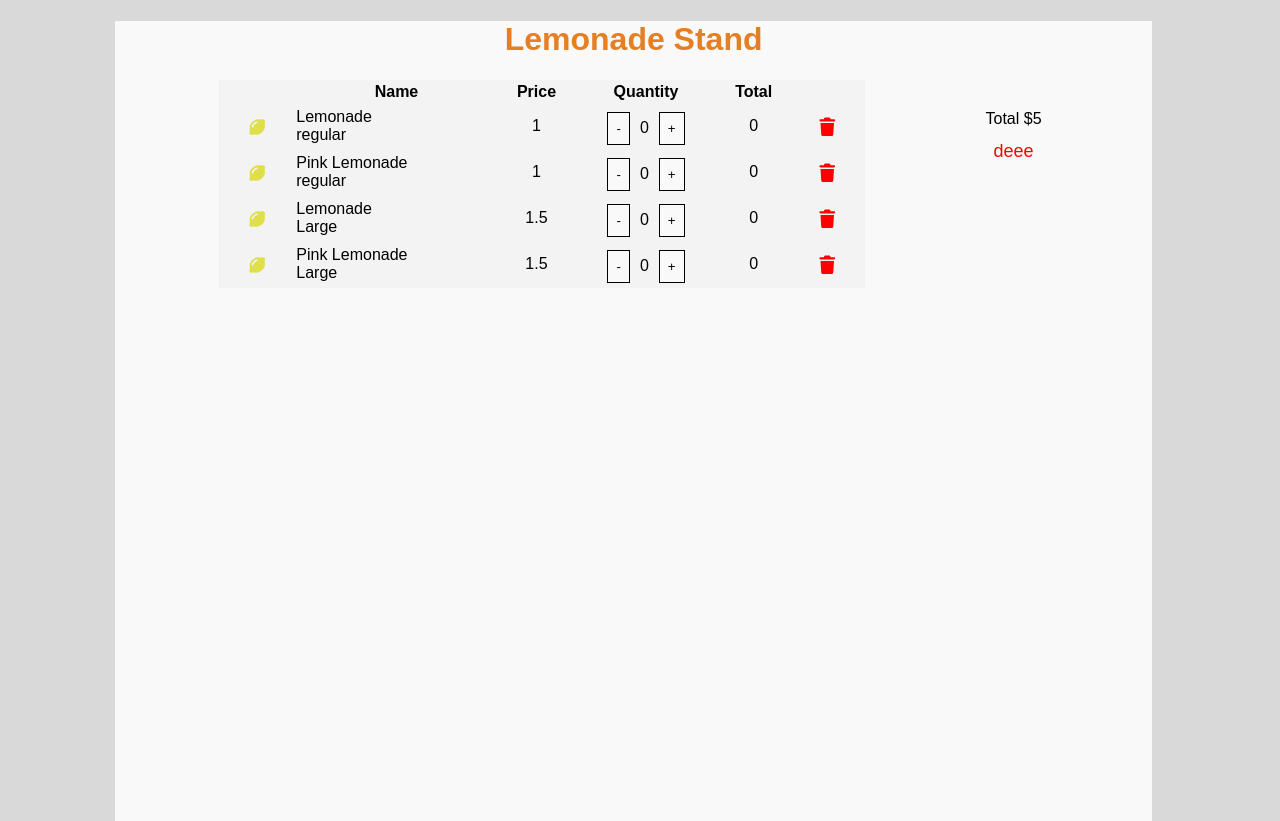
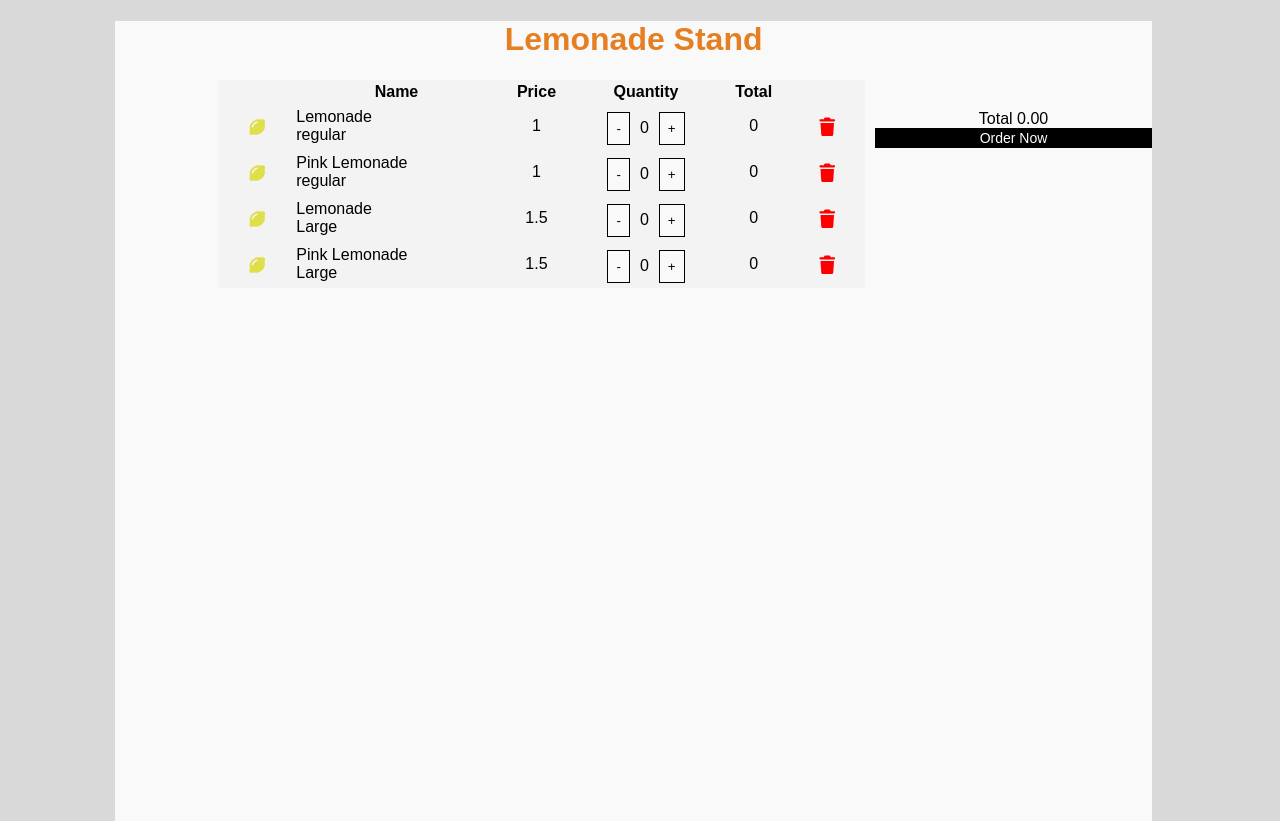
Before and after one commit to angular95/lemonadeapp, a React (Create React App) app: page / in a window 1280 px wide. Built offline with nearby package versions, Linux system fonts and the light colour scheme; no server answers.

Commit message:
Update OrderTable.jsx

```diff
--- a/src/OrderTable.jsx
+++ b/src/OrderTable.jsx
@@ -1,24 +1,18 @@
-const OrderTable = () => {
-    const total = "$5";
-       const deleteItem = () => {
+const OrderTable = ({ totalAmount, setShowModal }) => {
+    const total = totalAmount.toFixed(2);
 
-  };
     return (
         <>
             <div>
                 Total {total}
             </div>
-            <div>
-                <button
-                    onClick={() => deleteItem()}
-                    style={{
-                        background: "transparent",
-                        border: "none",
+            <div  className="orderNow">
+                <span  style={{
                         cursor: "pointer",
-                        fontSize: "18px",
-                        color: "red"
-                    }}
-                >deee</button>
+                        fontSize: "14px",
+                        color: "white"
+                    }} onClick={() => setShowModal(true)}>Order Now</span>
+
             </div>
         </>
     )
```
